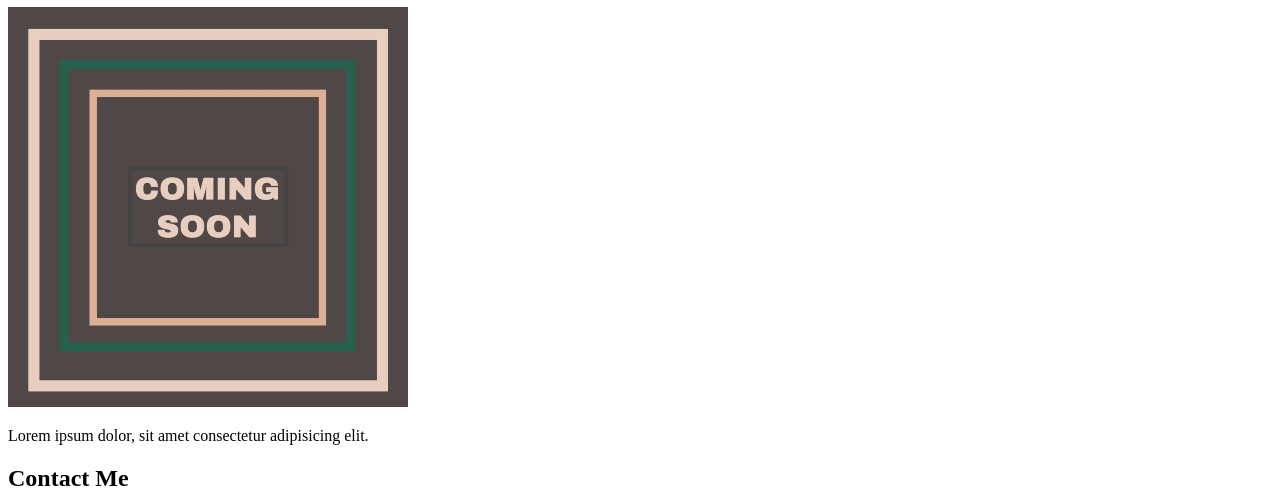
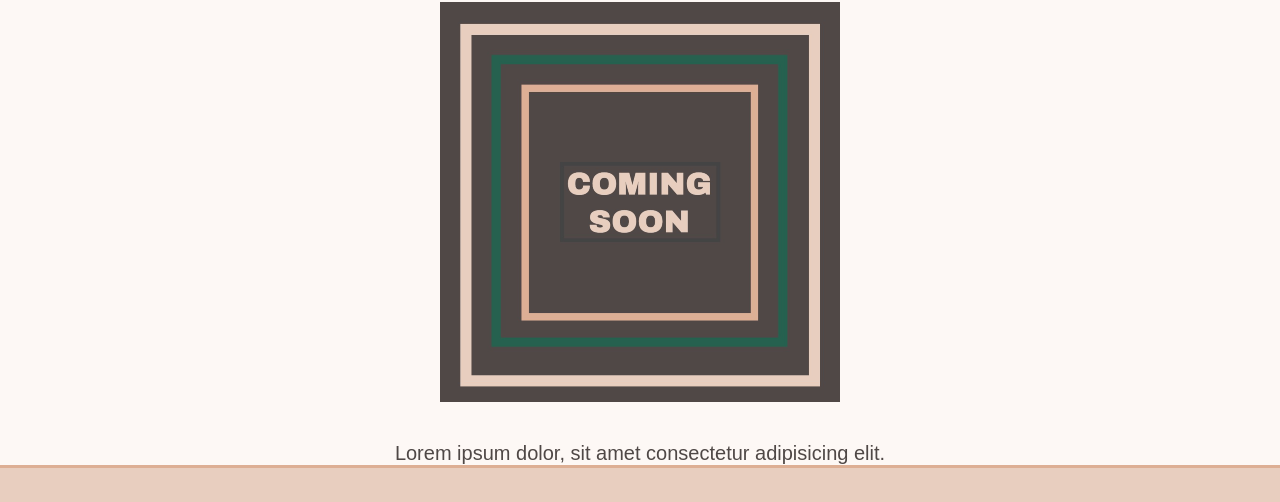
Before and after one commit to Jessmica11/mini-project, a plain HTML site: page index.html in a window 1280 px wide. Shown: the part 143-645 px from the top of the page. Drawn offline with Linux system fonts and the light colour scheme.

Commit message:
relinked css

```diff
--- a/index.html
+++ b/index.html
@@ -4,7 +4,7 @@
 <head>
     <meta charset="UTF-8">
     <meta name="viewport" content="width=device-width, initial-scale=1.0">
-    <link rel="stylesheet" href="./mini-project.css" />
+    <link rel="stylesheet" href="./index.css" />
 
 
 <body>
```
